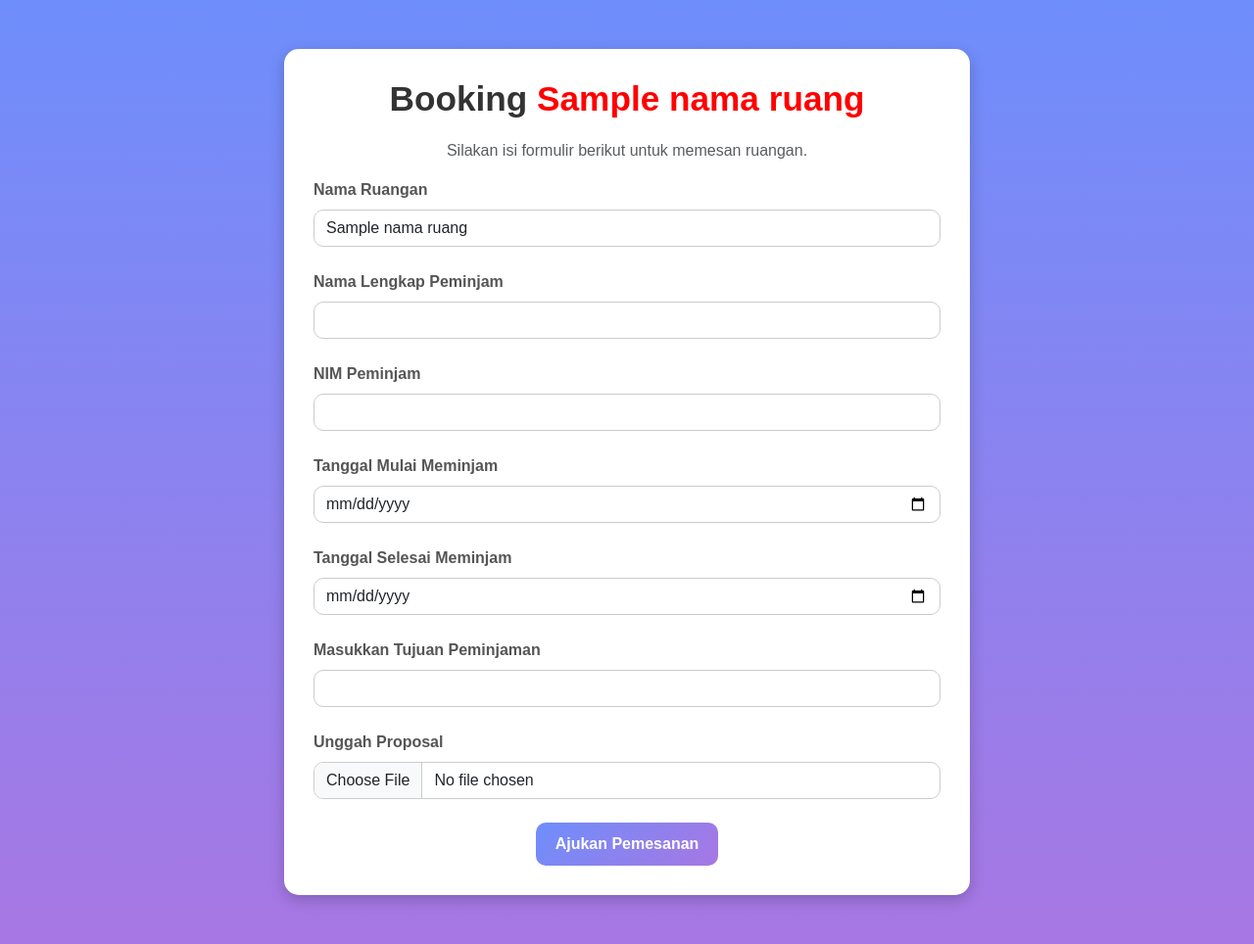
After one commit to CakAkbar/sister, a Flask app: template templates/tambahruang.html in a window 1280 px wide. The commit adds this page. Shown: the whole page at 98% size. Run offline with Flask 3, Linux system fonts and the light colour scheme; the template is opened without the code that fills it: most values are stand-ins (such as "Sample title", 1, 10 or a date in 2020); some libraries are stand-ins or nearby versions.

Commit message:
ch
check

```diff
--- /dev/null
+++ b/templates/tambahruang.html
@@ -0,0 +1,182 @@
+<!DOCTYPE html>
+<html lang="en">
+  <head>
+    <meta charset="UTF-8">
+    <meta name="viewport" content="width=device-width, initial-scale=1.0">
+    <title>Form Booking Ruangan</title>
+    <link href="https://cdn.jsdelivr.net/npm/bootstrap@5.3.0-alpha3/dist/css/bootstrap.min.css" rel="stylesheet">
+    <script src="https://cdn.jsdelivr.net/npm/sweetalert2@11"></script>
+    <link rel="stylesheet" href="style.css">
+
+    <style>
+      body {
+        background: linear-gradient(to bottom, #6e8efb, #a777e3);
+        font-family: Arial, sans-serif;
+        color: #333;
+        margin: 0;
+      }
+
+      /* Container Form */
+      .booking-container {
+        background: #fff;
+        border-radius: 15px;
+        box-shadow: 0 5px 15px rgba(0, 0, 0, 0.2);
+        padding: 30px;
+        max-width: 700px;
+        margin: 50px auto;
+        animation: fadeIn 0.8s ease-in-out;
+      }
+
+      @keyframes fadeIn {
+        from {
+          opacity: 0;
+          transform: translateY(-20px);
+        }
+        to {
+          opacity: 1;
+          transform: translateY(0);
+        }
+      }
+
+      /* Header Title */
+      .booking-title {
+        font-size: 2.2rem;
+        font-weight: bold;
+        text-align: center;
+        color: #333;
+        margin-bottom: 20px;
+      }
+
+      .highlight-text {
+        color: #1165e4; /* Merah */
+      }
+
+      /* Form Labels */
+      .form-label {
+        font-weight: bold;
+        color: #555;
+      }
+
+      .form-control {
+        border-radius: 10px;
+        box-shadow: none;
+        border: 1px solid #ccc;
+      }
+
+      .form-control:focus {
+        border-color: #6e8efb;
+        box-shadow: 0 0 5px rgba(110, 142, 251, 0.5);
+      }
+
+      /* Submit Button */
+      .btn-submit {
+        background: linear-gradient(135deg, #6e8efb, #a777e3);
+        color: #fff;
+        font-weight: bold;
+        border: none;
+        border-radius: 10px;
+        padding: 10px 20px;
+        transition: all 0.3s ease-in-out;
+      }
+
+      .btn-submit:hover {
+        background: linear-gradient(135deg, #5a7ffb, #9d5be1);
+        box-shadow: 0 5px 10px rgba(110, 142, 251, 0.4);
+      }
+
+      /* Responsive */
+      @media (max-width: 768px) {
+        .booking-container {
+          padding: 20px;
+        }
+        .booking-title {
+          font-size: 1.8rem;
+        }
+      }
+    </style>
+</head>
+
+<body>
+  <div id="navbar-container"></div>
+    <div class="booking-container">
+        <!-- Debug -->
+        <div style="display:none;">
+            <!-- Cetak URL untuk debug -->
+            <p>Current URL: {{ request.url }}</p>
+        </div>
+
+        <!-- SweetAlert2 Pop-Up -->
+        <script>
+          // Cek jika ada parameter 'success' di URL
+          const urlParams = new URLSearchParams(window.location.search);
+          if (urlParams.has('success')) {
+              Swal.fire({
+                  title: 'Berhasil!',
+                  text: 'Form Anda berhasil terkirim!',
+                  icon: 'success',
+                  confirmButtonText: 'OK',
+              }).then(() => {
+                  // Redirect ke halaman index.html setelah klik OK
+                  window.location.href = 'http://127.0.0.1:5000/';
+              });
+          }
+        </script>
+
+
+        {% if error %}
+        <script>
+            Swal.fire({
+                title: 'Gagal!',
+                text: '{{ error }}',
+                icon: 'error',
+                confirmButtonText: 'OK'
+            });
+        </script>
+        {% endif %}
+
+        <!-- Form -->
+        <h1 class="booking-title">Booking <span style='color:red'>{{ nama_ruang }}</span></h1>
+        <p class="text-center text-muted">Silakan isi formulir berikut untuk memesan ruangan.</p>
+
+        <form method="POST" enctype="multipart/form-data">
+            <div class="mb-4">
+                <label for="id_ruang" class="form-label">Nama Ruangan</label>
+                <input type="text" class="form-control" id="nama_ruang" name="nama_ruang" value="{{ nama_ruang }}" readonly>
+            </div>
+            <div class="mb-4">
+                <input type="hidden" id="id_ruang" name="id_ruang" value="{{ id_ruang }}">
+                <input type="hidden" id="id_user" name="id_user" value="{{ id_user }}">
+
+            </div>
+            <div class="mb-4">
+                <label for="nama_peminjam" class="form-label">Nama Lengkap Peminjam</label>
+                <input type="text" class="form-control" id="nama_peminjam" name="nama_peminjam" required>
+            </div>
+            <div class="mb-4">
+              <label for="nim" class="form-label">NIM Peminjam</label>
+              <input type="text" class="form-control" id="nim" name="nim" required>
+          </div>
+            <div class="mb-4">
+                <label for="tanggal_mulai" class="form-label">Tanggal Mulai Meminjam</label>
+                <input type="date" class="form-control" id="tanggal_mulai" name="tanggal_mulai" required>
+            </div>
+            <div class="mb-4">
+                <label for="tanggal_selesai" class="form-label">Tanggal Selesai Meminjam</label>
+                <input type="date" class="form-control" id="tanggal_selesai" name="tanggal_selesai" required>
+            </div>
+            <div class="mb-4">
+              <label for="perihal" class="form-label">Masukkan Tujuan Peminjaman</label>
+              <input type="text" class="form-control" id="perihal" name="perihal" required>
+          </div>
+            <div class="mb-4">
+                <label for="file_proposal" class="form-label">Unggah Proposal</label>
+                <input type="file" class="form-control" id="file_proposal" name="file_proposal" required>
+            </div>
+            <div class="text-center">
+              <button type="submit" class="btn btn-submit">Ajukan Pemesanan</button>
+            </div>
+        </form>
+    </div>
+</body>
+
+</html>
```
Also changed, not shown: admin.py (+87 -2 lines), templates/footeradmin.html (added, +32 -0 lines), templates/gedungadmin.html (added, +185 -0 lines), templates/indexadmin.html (+7 -15 lines), templates/navbaradmin.html (+6 -6 lines).
